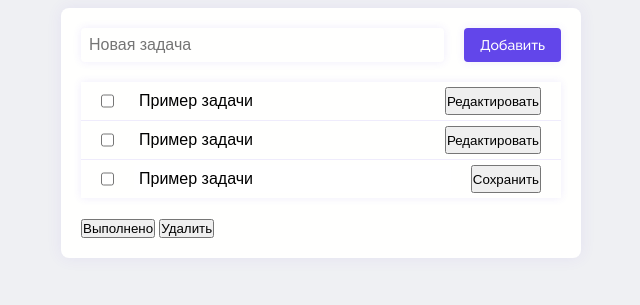
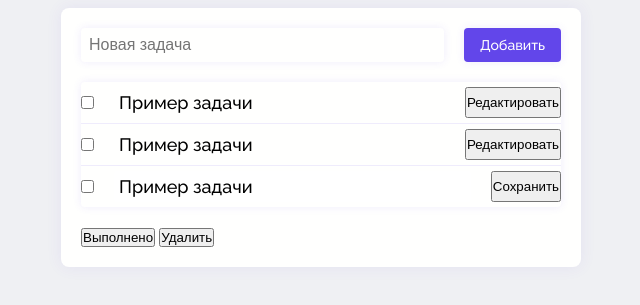
Before and after one commit to merpich/TodoApp, a website: page index.html in a window 1280 px wide. Shown: the part 189-494 px from the top of the page, without its empty margins (319-959 px from the left). Drawn offline with Linux system fonts and the light colour scheme.

Commit message:
updated form controls

```diff
--- a/assets/scss/app.scss
+++ b/assets/scss/app.scss
@@ -42,6 +42,7 @@ body {
 	gap: 0 rem(20);
 	// .tasks-form__input
 	&__input {
+		width: 100%;
 		padding: rem(8);
 		border: 0;
 		border-radius: rem(4);
@@ -74,10 +75,11 @@ body {
 }
 
 .tasks-list {
+	border-radius: rem(4);
 	box-shadow: 0 0 rem(8) rgba($color: #6246ea, $alpha: 0.1);
 	// .tasks-list__item
 	&__item {
-		padding: rem(5) rem(20);
+		padding: rem(5) 0;
 		&:not(:last-child) {
 			border-bottom: rem(1) rgba($color: #6246ea, $alpha: 0.1) solid;
 		}
@@ -93,10 +95,13 @@ body {
 	}
 	// .tasks-list__input
 	&__input {
+		width: 100%;
 		padding: rem(5);
 		border: 0;
 		border-radius: rem(4);
-		font-size: rem(16);
+		font-family: var(--font-medium);
+		font-size: rem(18);
+		font-weight: 500;
 		&:focus {
 			outline: rem(2) var(--color-accent-primary) solid;
 		}
--- a/index.html
+++ b/index.html
@@ -7,12 +7,13 @@
 	<title>Список задач</title>
 </head>
 <body>
+
 	<div class="app">
 		<h1 class="title">Список задач</h1>
 
 		<div class="tasks">
 			<form class="tasks-form" action="#">
-				<input class="tasks-form__input" type="text"  placeholder="Новая задача">
+				<input class="tasks-form__input" type="text" placeholder="Новая задача">
 				<button class="tasks-form__button">Добавить</button>
 			</form>
 
@@ -25,14 +26,14 @@
 					</form>
 				</li>
 				<li class="tasks-list__item">
-					<form class="tasks-list__form" action="#" id="1">
+					<form class="tasks-list__form" action="#" id="2">
 						<input class="tasks-list__status" type="checkbox">
 						<input class="tasks-list__input" type="text" value="Пример задачи" disabled>
 						<button class="tasks-list__button" type="button">Редактировать</button>
 					</form>
 				</li>
 				<li class="tasks-list__item">
-					<form class="tasks-list__form" action="#" id="1">
+					<form class="tasks-list__form" action="#" id="3">
 						<input class="tasks-list__status" type="checkbox">
 						<input class="tasks-list__input" type="text" value="Пример задачи">
 						<button class="tasks-list__button" type="button">Сохранить</button>
```
Also changed, not shown: assets/css/app.min.css, 1 other file.
